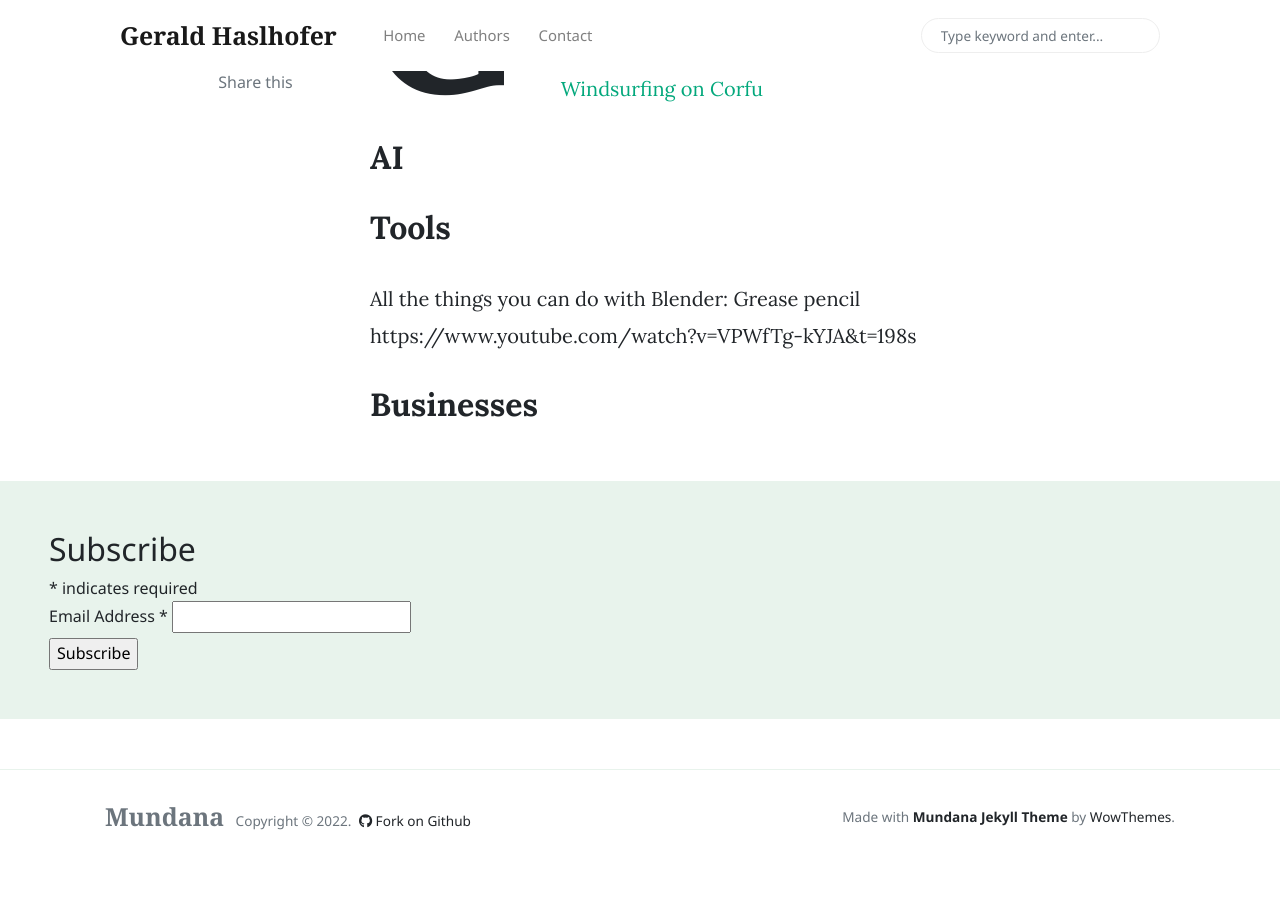
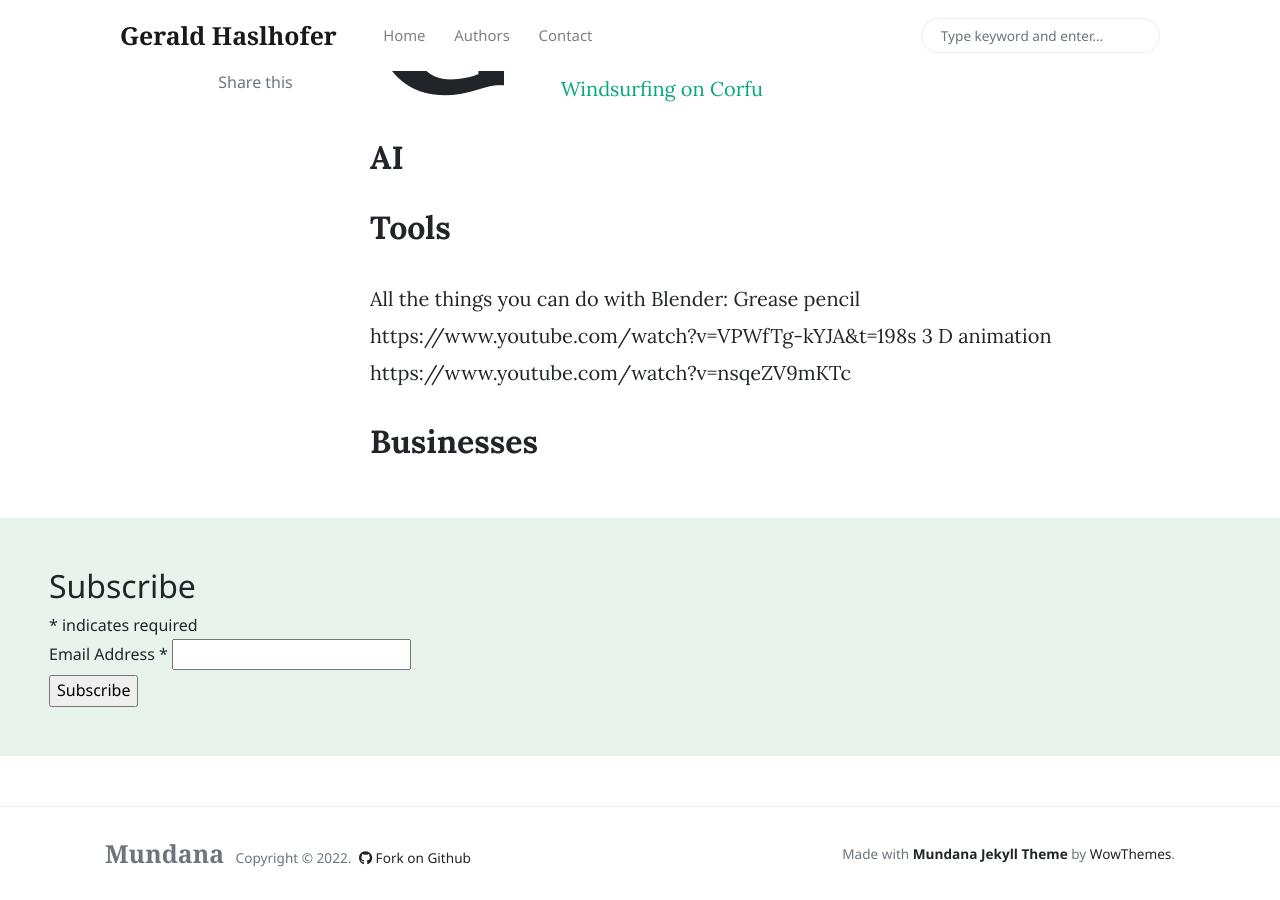
Before and after one commit to haslhofer/haslhofer.github.io, a Jekyll site: the page built from _posts/2022-10-16-good-things.md, in a window 1280 px wide and 900 px high, scrolled down 553 px. Built offline with Jekyll 4.4.1, drawn with Linux system fonts in a browser that asks for light colours; nearby versions of some CDN libraries; comment, search, counter and statistics services are not loaded; before the commit the page ends 1416 px from its top, so only the background shows below that.

Commit message:
Update 2022-10-16-good-things.md

```diff
--- a/_posts/2022-10-16-good-things.md
+++ b/_posts/2022-10-16-good-things.md
@@ -17,5 +17,7 @@ image: assets/images/landscape7.jpg
 ## Tools
 All the things you can do with Blender: Grease pencil
 https://www.youtube.com/watch?v=VPWfTg-kYJA&t=198s
+3 D animation
+https://www.youtube.com/watch?v=nsqeZV9mKTc
 
 ## Businesses
```
